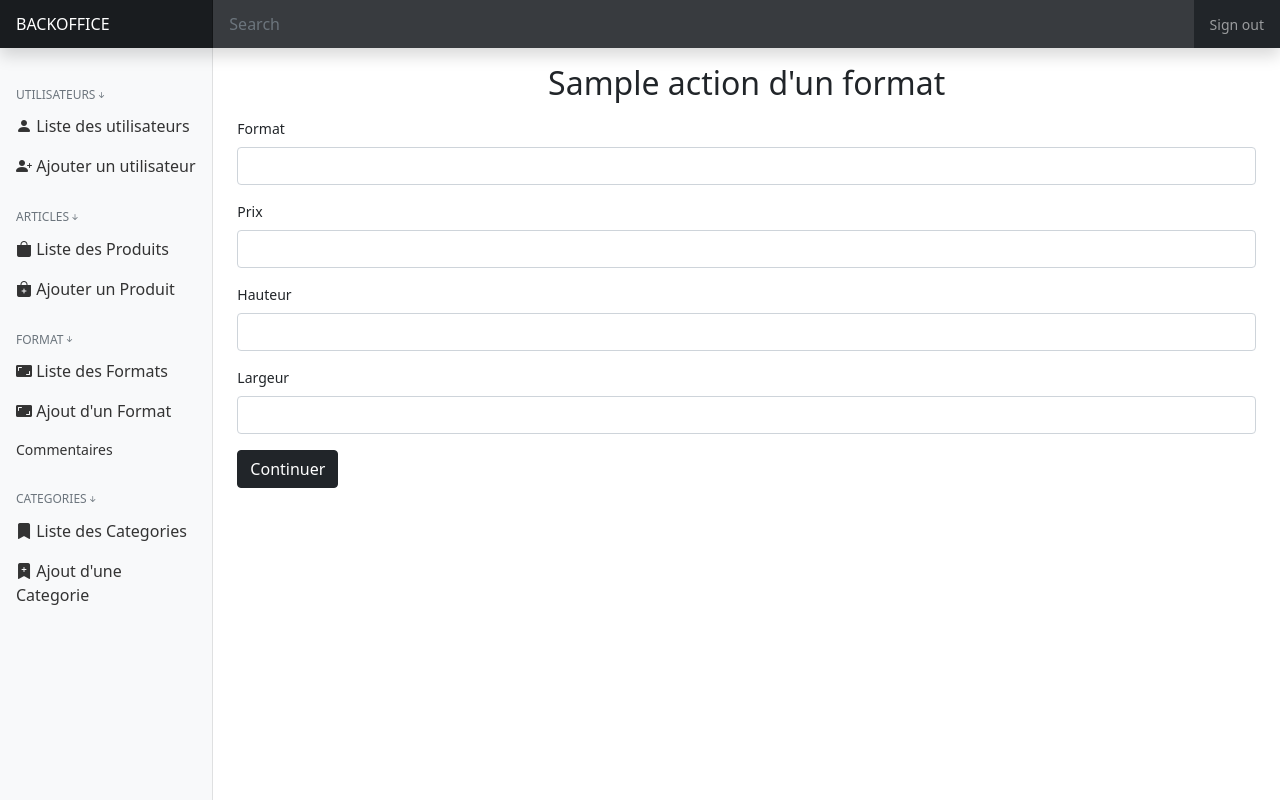
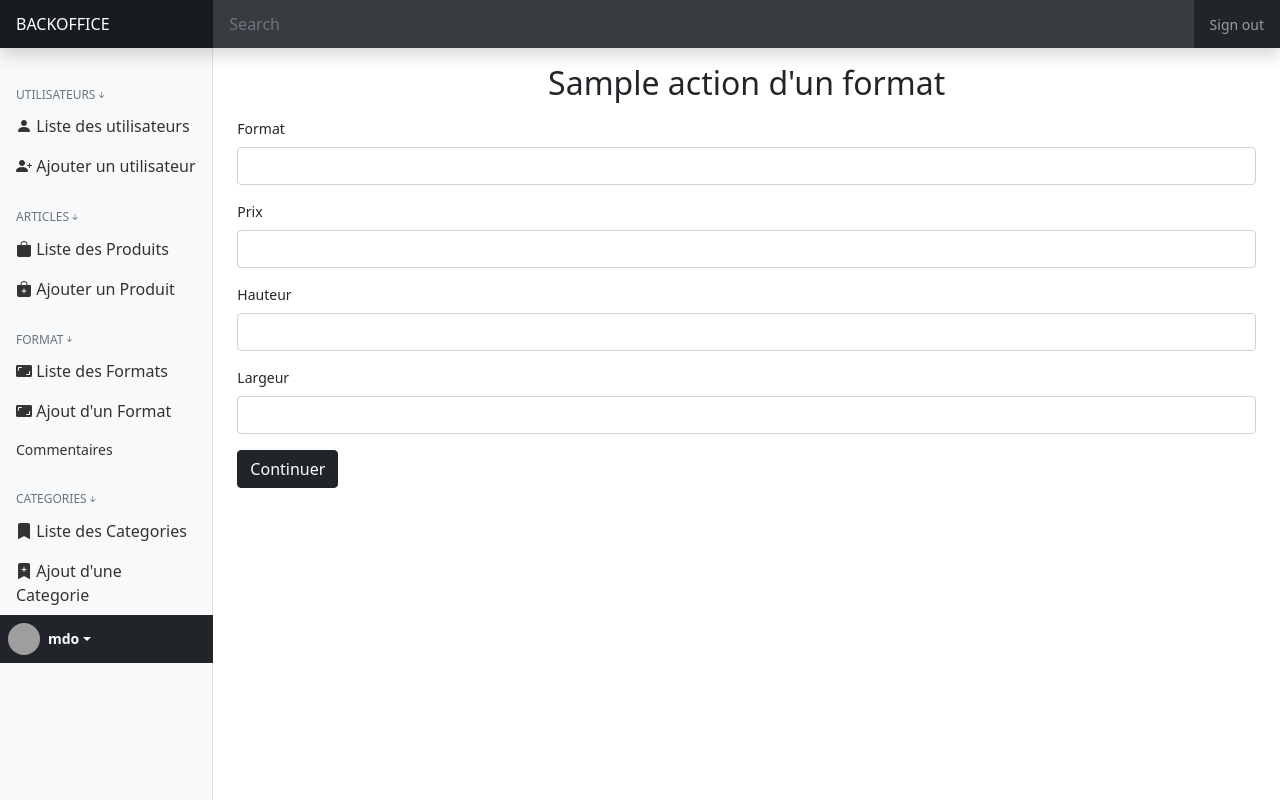
Before and after one commit to GuillaumePeixoto/Displate, a Symfony app: template templates/back_office/format_form.html.twig in a window 1280 px wide. Run offline with Twig, Linux system fonts and the light colour scheme; the template is opened without the code that fills it: most values are stand-ins (such as "Sample title", 1, 10 or a date in 2020); form fields are guessed from the names that the template uses; some libraries are stand-ins or nearby versions; grey boxes are pictures that could not be loaded.

Commit message:
probleme merge

```diff
--- a/templates/base_backoffice.html.twig
+++ b/templates/base_backoffice.html.twig
@@ -57,7 +57,7 @@
   <div class="row">
     <nav id="sidebarMenu" class="col-md-3 col-lg-2 d-md-block bg-light sidebar collapse">
       <div class="position-sticky pt-3">
-        <ul class="nav flex-column">
+        <ul class="nav flex-column mb-auto">
             <h6 class="sidebar-heading d-flex justify-content-between align-items-center px-3 mt-4 mb-1 text-muted">
                 <a class="link-secondary text-decoration-none d-block" href="#" aria-label="Add a new report">
                     <span>Utilisateurs</span>
@@ -136,7 +136,19 @@
                     Ajout d'une Categorie
                 </a>
             </li>
-
+            <div class="dropdown bg-dark p-2">
+                <a href="#" class="d-flex align-items-center text-white text-decoration-none dropdown-toggle" id="dropdownUser1" data-bs-toggle="dropdown" aria-expanded="false">
+                    <img src="https://github.com/mdo.png" alt="" width="32" height="32" class="rounded-circle me-2">
+                    <strong>mdo</strong>
+                </a>
+                <ul class="dropdown-menu dropdown-menu-dark text-small shadow" aria-labelledby="dropdownUser1">
+                    <li><a class="dropdown-item" href="#">New project...</a></li>
+                    <li><a class="dropdown-item" href="#">Settings</a></li>
+                    <li><a class="dropdown-item" href="#">Profile</a></li>
+                    <li><hr class="dropdown-divider"></li>
+                    <li><a class="dropdown-item" href="#">Sign out</a></li>
+                </ul>
+            </div>
         </ul>
       </div>
     </nav>
```
Also changed, not shown: templates/classic-base.html.twig (renamed from templates/base.html.twig).
